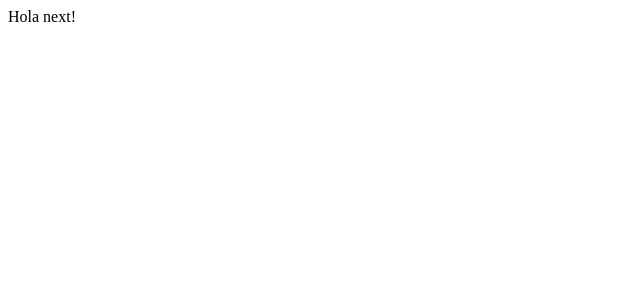
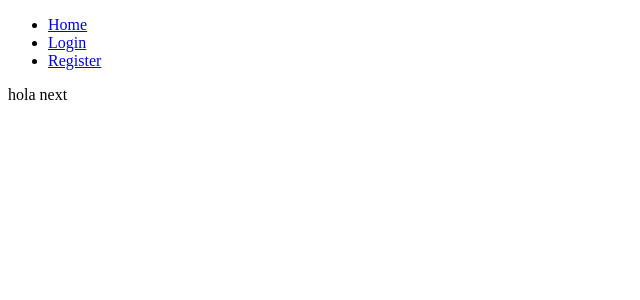
Before and after one commit to davidroman-hub/Start-up-hackr.io-clone, a Next.js app: page / in a window 1280 px wide. Shown: the top 300 px of the page, without its empty margins (0-640 px from the left). Built offline with nearby package versions, Linux system fonts and the light colour scheme.

Commit message:
adding nav bar

```diff
--- /dev/null
+++ b/components/Layout.js
@@ -0,0 +1,28 @@
+
+
+const Layout = ({children}) => {
+
+    const nav = () => (
+        <ul className="nav">
+                <li className="nav-item">
+                    <a className='nav-link' href="#">Home</a>
+                </li>
+
+                <li className="nav-item">
+                    <a className='nav-link' href="#">Login</a>
+                </li>
+
+                <li className="nav-item">
+                    <a  className='nav-link' href="#">Register</a>
+                </li>
+        </ul>
+    )
+
+return <React.Fragment>
+            {/* we use props children for send the component and we can visializated the first one in home page */}
+    {nav()}{children}
+</React.Fragment>
+
+}
+
+export default Layout
--- a/pages/index.js
+++ b/pages/index.js
@@ -4,9 +4,14 @@
 
 //   export default Home
 
+import Layout from '../components/Layout'
 
 const Home  = () => {
-    return (<div>Hola next!</div>)
+    return (
+
+    <Layout>hola next</Layout>
+
+    )
 }
 
 export default Home
```
